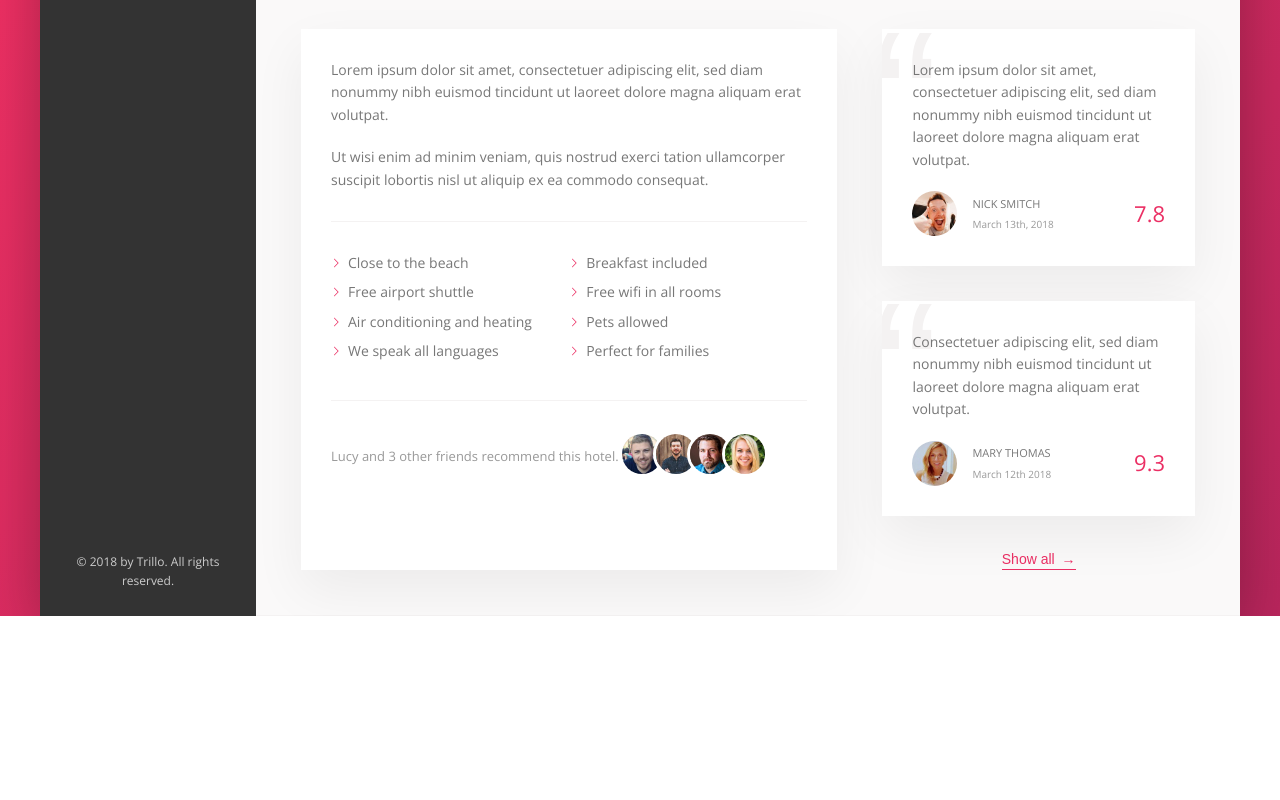
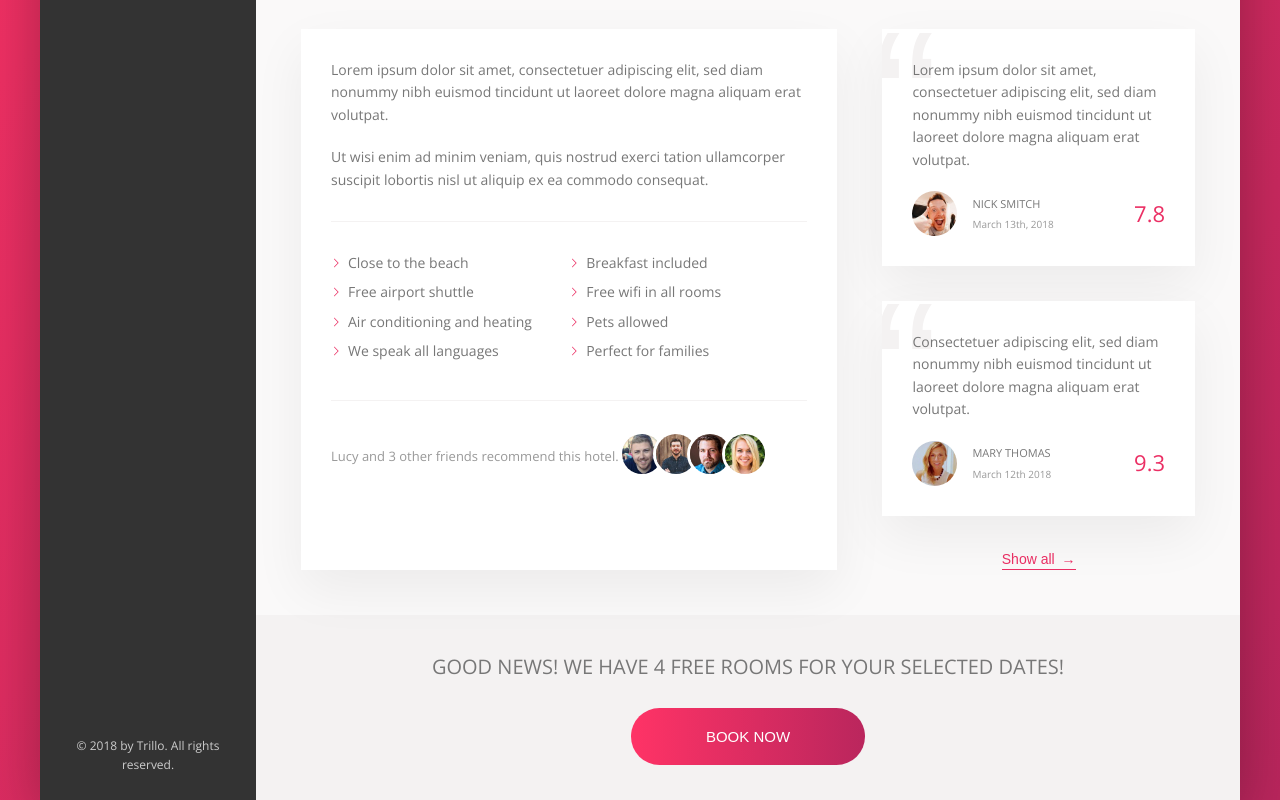
Before and after one commit to KadenZipfel/trillo, a website: page index.html in a window 1280 px wide. Shown: the part 538-1338 px from the top of the page. Before the commit the page ends 1154 px from the top, so only its background shows below. Drawn offline with nearby package versions, Linux system fonts and the light colour scheme.

Commit message:
Build CTA

```diff
--- a/index.html
+++ b/index.html
@@ -208,6 +208,15 @@
               <button class="btn-inline">Show all <span>&rarr;</span></button>
             </div>
           </div>
+          <div class="cta">
+            <h2 class="cta__book-now">
+              Good news! We have 4 free rooms for your selected dates!
+            </h2>
+            <button class="btn">
+              <span class="btn__visible">Book now</span>
+              <span class="btn__invisible">Only 4 rooms left!</span>
+            </button>
+          </div>
         </main>
       </div>
     </div>
--- a/sass/_components.scss
+++ b/sass/_components.scss
@@ -432,3 +432,64 @@
     z-index: 1;
   }
 }
+
+// Call to action
+.cta {
+  padding: 3.5rem 0;
+  text-align: center;
+
+  &__book-now {
+    text-transform: uppercase;
+    font-size: 2rem;
+    font-weight: 300;
+    margin-bottom: 2.5rem;
+  }
+}
+
+.btn {
+  font-size: 1.5rem;
+  font-weight: 300;
+  text-transform: uppercase;
+  border-radius: 100px;
+  border: none;
+  background-image: linear-gradient(to right, var(--color-primary-light), var(--color-primary-dark));
+  color: white;
+  position: relative;
+  overflow: hidden;
+  cursor: pointer;
+
+  & > * {
+    display: inline-block;
+    height: 100%;
+    width: 100%;
+    transition: all .2s;
+  }
+
+  &:hover {
+    background-image: linear-gradient(to left, var(--color-primary-light), var(--color-primary-dark));
+  }
+
+  &__visible {
+    padding: 2rem 7.5rem;
+  }
+
+  &__invisible {
+    position: absolute;
+    padding: 2rem 0;
+    left: 0;
+    top: -100%;
+  }
+
+  &:hover &__visible {
+    transform: translateY(100%);
+  }
+
+  &:hover &__invisible {
+    top: 0;
+  }
+
+  &:focus {
+    outline: none;
+    animation: pulsate 1s infinite;
+  }
+}
```
Also changed, not shown: css/style.css.
